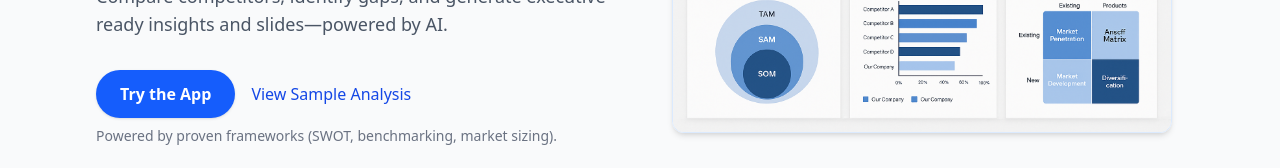
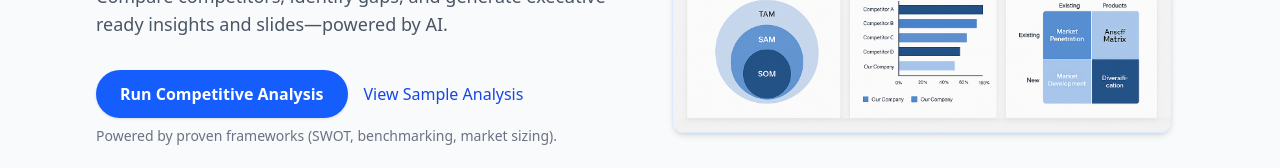
Before and after one commit to goodblue71-Strat/goodblue-web, a Next.js app: page / in a window 1280 px wide. Shown: the part 479-647 px from the top of the page. Built offline with nearby package versions, Linux system fonts and the light colour scheme; no server answers.

Commit message:
Update page.tsx

```diff
--- a/app/page.tsx
+++ b/app/page.tsx
@@ -30,7 +30,7 @@ export default function Home() {
                 rel="noopener noreferrer"
                 className="rounded-full bg-blue-600 px-6 py-3 text-white font-semibold shadow hover:bg-blue-700"
               >
-                Try the App
+                Run Competitive Analysis
               </a>
               <a href="#sample" className="text-blue-700 font-medium hover:underline">
                 View Sample Analysis
```
